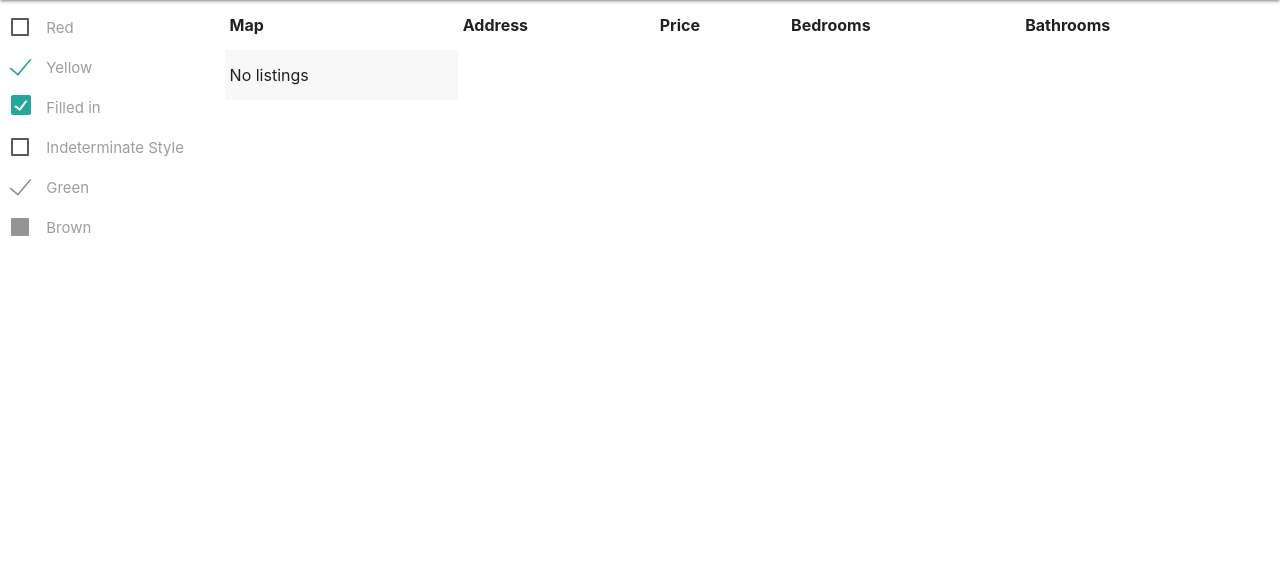
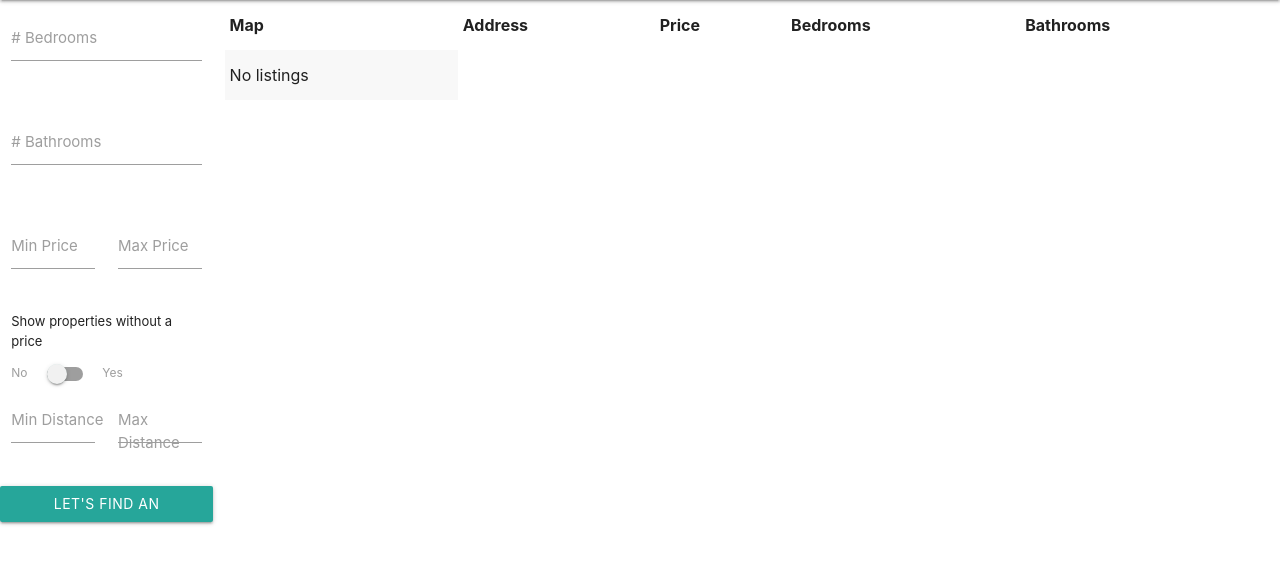
Before and after one commit to maxdg99/off-campus, a Django app: page / in a window 1280 px wide. Shown: the part 64-628 px from the top of the page. Run offline with Django 3.2, Linux system fonts and the light colour scheme; data that the repository does not hold is empty; some libraries are stand-ins or nearby versions.

Commit message:
Adding forms

```diff
--- a/apartmentSearchProject/apartmentSearchApp/templates/index.html
+++ b/apartmentSearchProject/apartmentSearchApp/templates/index.html
@@ -13,6 +13,10 @@
         .nav-wrapper {
             background-color: #bb0000;
         }
+
+        #no-price-switch{
+            font-size: 13px;
+        }
     </style>
 </head>
 
@@ -27,42 +31,52 @@
         <div class="row">
             <div class="col s2">
                 <form action="#" id="filter">
-                    <p>
+                    <div class="row">
+                        <div class="input-field col s12">
+                            <input id="bedrooms">
+                            <label># Bedrooms</label>
+                        </div>
+                    </div>
+                    <div class="row">
+                        <div class="input-field col s12">
+                            <input id="bathrooms">
+                            <label># Bathrooms</label>
+                        </div>
+                    </div>
+                    <div class="row">
+                        <div class="input-field col s6">
+                            <input id="min-price">
+                            <label>Min Price</label>
+                        </div>
+                        <div class="input-field col s6">
+                            <input id="max-price">
+                            <label>Max Price</label>
+                        </div>
+                    </div>
+                    <p id="no-price-switch">Show properties without a price</p>
+                    <div class="switch">
                         <label>
-                            <input type="checkbox" />
-                            <span>Red</span>
+                            No
+                            <input type="checkbox">
+                            <span class="lever"></span>
+                            Yes
                         </label>
-                    </p>
-                    <p>
-                        <label>
-                            <input type="checkbox" checked="checked" />
-                            <span>Yellow</span>
-                        </label>
-                    </p>
-                    <p>
-                        <label>
-                            <input type="checkbox" class="filled-in" checked="checked" />
-                            <span>Filled in</span>
-                        </label>
-                    </p>
-                    <p>
-                        <label>
-                            <input id="indeterminate-checkbox" type="checkbox" />
-                            <span>Indeterminate Style</span>
-                        </label>
-                    </p>
-                    <p>
-                        <label>
-                            <input type="checkbox" checked="checked" disabled="disabled" />
-                            <span>Green</span>
-                        </label>
-                    </p>
-                    <p>
-                        <label>
-                            <input type="checkbox" disabled="disabled" />
-                            <span>Brown</span>
-                        </label>
-                    </p>
+                    </div>
+                    <div class="row">
+                        <div class="input-field col s6">
+                            <input id="min-distance">
+                            <label>Min Distance</label>
+                        </div>
+                        <div class="input-field col s6">
+                            <input id="max-distacne">
+                            <label>Max Distance</label>
+                        </div>
+                    </div>
+                    <div class="row">
+                        <button class="btn waves-effect waves-light col s12" id = "submit" type="submit" name="action">
+                            Let's Find an Apartment!
+                        </button>
+                    </div>
                 </form>
             </div>
 
```
